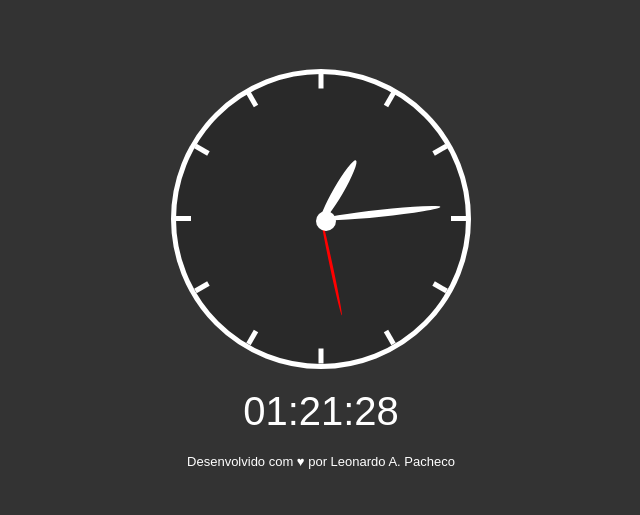
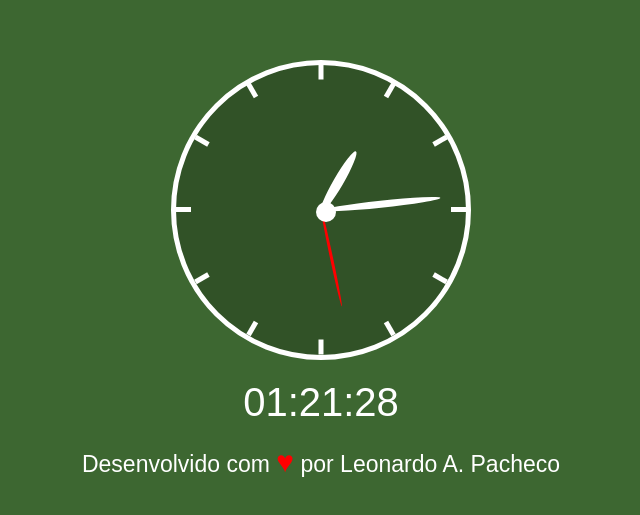
Before and after one commit to Leonardo-A-Pacheco/Clock-JS, a plain HTML site: page index.html in a window 1280 px wide. Shown: the part 131-646 px from the top of the page, without its empty margins (319-959 px from the left). Drawn offline with Linux system fonts and the light colour scheme.

Commit message:
finish-project

```diff
--- a/index.html
+++ b/index.html
@@ -34,7 +34,7 @@
     </div>
     <div class="digital">--:--:--</div>
 
-    <footer>Desenvolvido com ♥ por Leonardo A. Pacheco</footer>
+    <footer>Desenvolvido com <span>♥</span> por Leonardo A. Pacheco</footer>
 
     <script src="script.js"></script>
 </body>
--- a/style.css
+++ b/style.css
@@ -10,7 +10,7 @@ body {
     justify-content: center;
     align-items: center;
     flex-direction: column;
-    background-color: #333;
+    background-color: #3d6731;
     font-family: Arial, Helvetica, sans-serif;
 }
 
@@ -95,5 +95,10 @@ h1 {
 footer {
     margin-top: 20px;
     color: #FFF;
-    font-size: 13px;
+    font-size: 23px;
 }
+
+footer span{
+    color: #F00;
+    font-size: 30px;
+}
```
